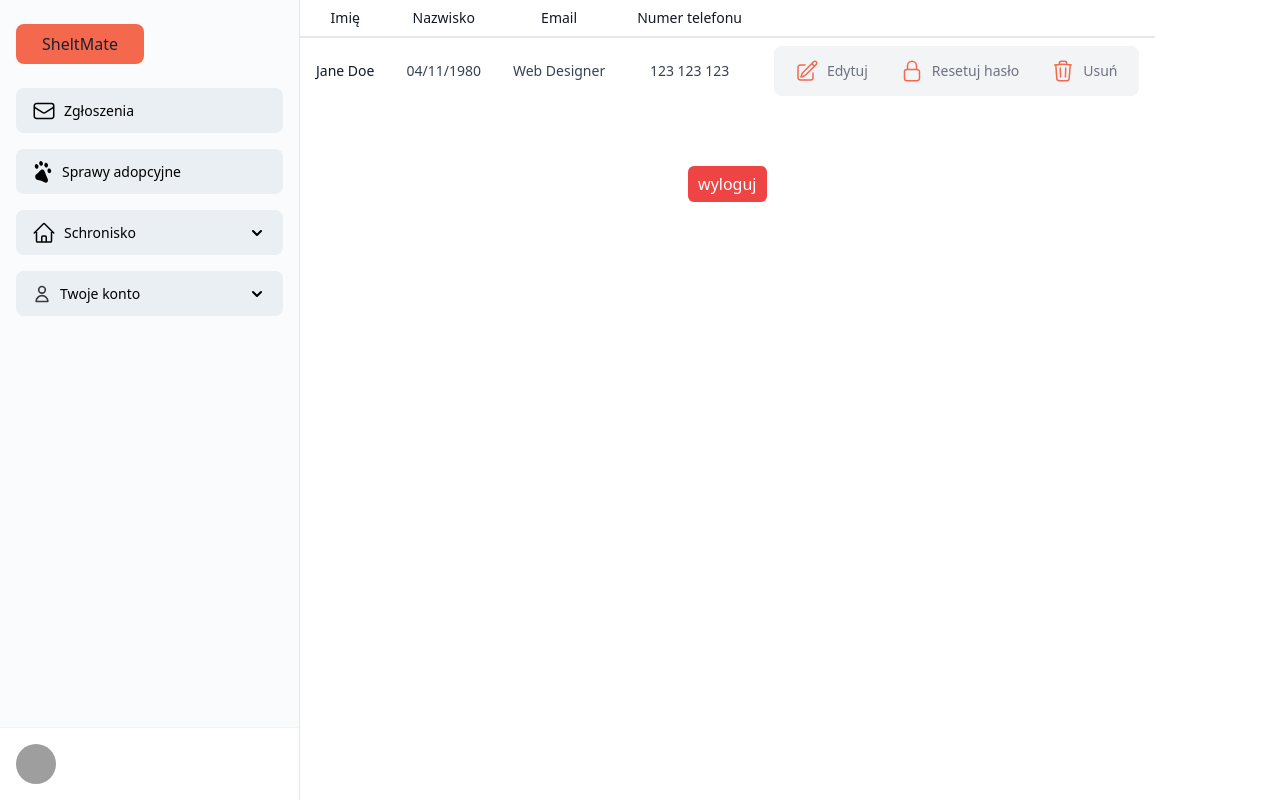
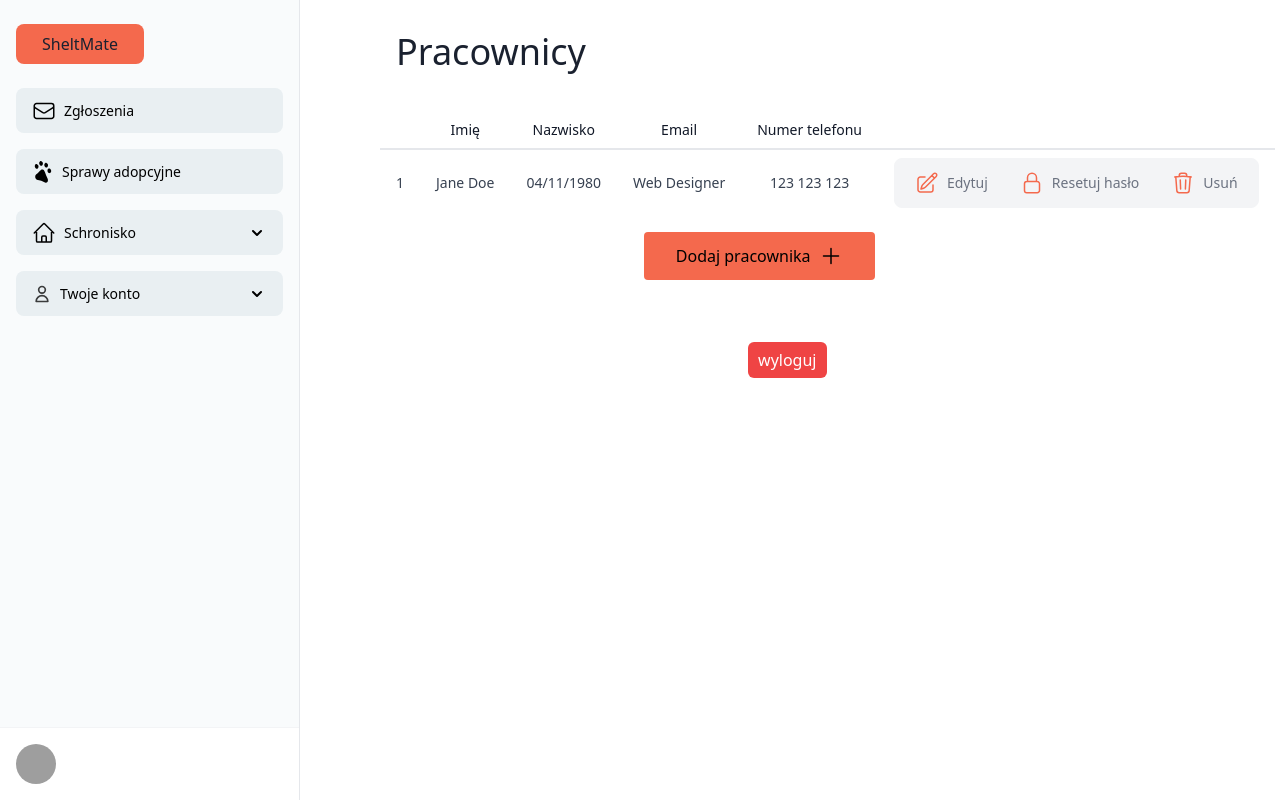
Before and after one commit to FilipLeszek/sheltrance, a Next.js app in the folder app/: page /shelter/workers in a window 1280 px wide. Built offline with nearby package versions, Linux system fonts and the light colour scheme; no server answers; grey boxes are pictures that could not be loaded.

Commit message:
Made initial cosmetic changes

```diff
--- a/app/pages/shelter/workers/index.tsx
+++ b/app/pages/shelter/workers/index.tsx
@@ -6,10 +6,14 @@ export default function ShelterEmployeesPage() {
   return (
       <>
         <Page children={
+          <div className="ml-20">
+            <p className="text-4xl font-medium ml-4 mb-10 mt-8">Pracownicy</p>
             <div className="overflow-x-auto">
             <table className="min-w-full divide-y-2 divide-gray-200 bg-white text-sm">
               <thead className="ltr:text-left rtl:text-right">
                 <tr>
+                  <th className="whitespace-nowrap px-4 py-2 font-medium text-gray-900">
+                  </th>
                   <th className="whitespace-nowrap px-4 py-2 font-medium text-gray-900">
                     Imię
                   </th>
@@ -29,7 +33,10 @@ export default function ShelterEmployeesPage() {
               <tbody className="divide-y divide-gray-200">
 
                 <tr>
-                <td className="whitespace-nowrap px-4 py-2 font-medium text-gray-900">
+                  <td className="whitespace-nowrap px-4 py-2 text-gray-700 text-center">
+                    1
+                  </td>
+                  <td className="whitespace-nowrap px-4 py-2 text-gray-700 text-center">
                     Jane Doe
                   </td>
                   <td className="whitespace-nowrap px-4 py-2 text-gray-700 text-center">04/11/1980</td>
@@ -101,6 +108,30 @@ export default function ShelterEmployeesPage() {
                 </tr>
               </tbody>
             </table>
+
+
+          </div>
+          <div className="flex flex-row-reverse mr-4 mt-4">
+            <a
+              className="inline-flex me-96 items-center gap-2 bg-[#F4694D] rounded px-8 py-3 text-base font-medium text-black transition hover:scale-110 hover:shadow-xl focus:outline-none focus:ring active:bg-[#F4694D]"
+              href="/download"
+            >
+              Dodaj pracownika
+
+              <svg
+                xmlns="http://www.w3.org/2000/svg"
+                fill="none"
+                viewBox="0 0 24 24"
+                strokeWidth={1.5}
+                stroke="currentColor"
+                className="w-6 h-6">
+                <path
+                  strokeLinecap="round"
+                  strokeLinejoin="round"
+                  d="M12 4.5v15m7.5-7.5h-15" />
+              </svg>
+            </a>
+          </div>
         </div>
         }/>
       </>
```
Lines whose indentation alone changed are shown as unchanged.
